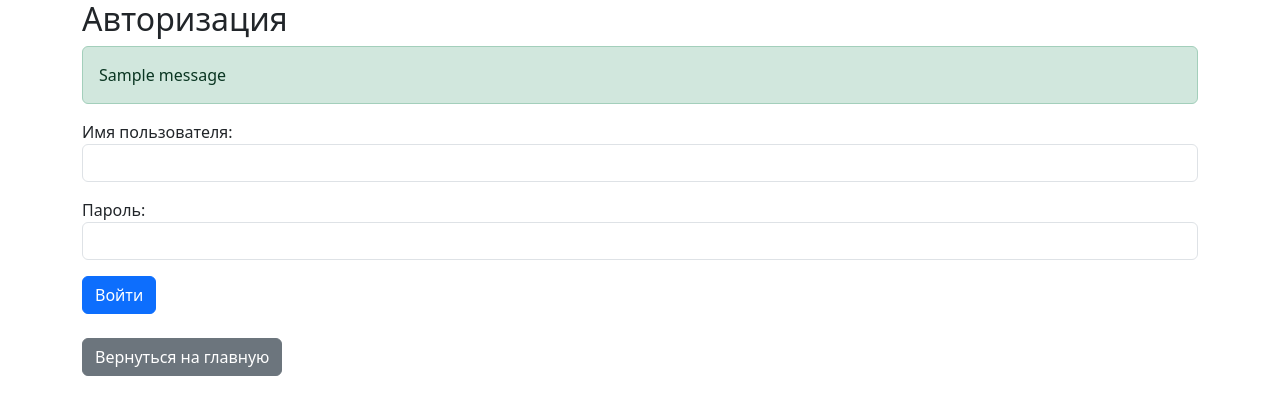
After one commit to dimalahno/lesson_18-forms, a Django app: page /login/ in a window 1280 px wide. The commit adds this page. Shown: the top 415 px of the page. Run offline with Django 5.2, Linux system fonts and the light colour scheme; tables that the repository leaves empty hold one stand-in row (values such as "Sample post"); one stand-in notice (Sample message) is shown.

Commit message:
add login solution

```diff
--- a/templates/users/home.html
+++ b/templates/users/home.html
@@ -6,6 +6,7 @@
   <h2>Добро пожаловать!</h2>
   <p>Зарегистрируйтесь, чтобы получить доступ к сервису.</p>
   <a href="{% url 'users:register' %}">
+    <a href="{% url 'users:login' %}" class="btn btn-primary">Войти</a>
     <button class="btn btn-primary">Зарегистрироваться</button>
   </a>
 {% endblock %}
--- /dev/null
+++ b/templates/users/login.html
@@ -0,0 +1,31 @@
+{% extends "base.html" %}
+
+{% block title %}Авторизация{% endblock %}
+
+{% block content %}
+    <h2>Авторизация</h2>
+    {% if messages %}
+        {% for message in messages %}
+            <div class="alert alert-{{ message.tags }}">
+                {{ message }}
+            </div>
+        {% endfor %}
+    {% endif %}
+
+    <form method="post">
+        {% csrf_token %}
+        {% for field in form %}
+            <div class="mb-3">
+                {{ field.label_tag }}
+                {{ field }}
+                {% for error in field.errors %}
+                    <p class="text-danger">{{ error }}</p>
+                {% endfor %}
+            </div>
+        {% endfor %}
+        <button type="submit" class="btn btn-primary">Войти</button>
+    </form>
+
+    <br>
+    <a href="{% url 'users:home' %}" class="btn btn-secondary">Вернуться на главную</a>
+{% endblock %}
--- a/users/forms.py
+++ b/users/forms.py
@@ -1,5 +1,5 @@
 from django import forms
-from django.contrib.auth.forms import UserCreationForm
+from django.contrib.auth.forms import UserCreationForm, AuthenticationForm
 from django.core.exceptions import ValidationError
 from .models import CustomUser
 
@@ -15,3 +15,7 @@ class RegistrationForm(UserCreationForm):
         if CustomUser.objects.filter(email=email).exists():
             raise ValidationError("Этот адрес электронной почты уже зарегистрирован.")
         return email
+
+class LoginForm(AuthenticationForm):
+    username = forms.CharField(label="Имя пользователя", widget=forms.TextInput(attrs={"class": "form-control"}))
+    password = forms.CharField(label="Пароль", widget=forms.PasswordInput(attrs={"class": "form-control"}))
--- a/users/urls.py
+++ b/users/urls.py
@@ -1,5 +1,5 @@
 from django.urls import path
-from users.views import home, register
+from users.views import home, register, login_view
 
 app_name = 'users'
 
@@ -7,4 +7,5 @@ app_name = 'users'
 urlpatterns = [
     path("", home, name="home"),
     path("register/", register, name="register"),
+    path("login/", login_view, name="login"),
 ]
--- a/users/views.py
+++ b/users/views.py
@@ -1,6 +1,7 @@
+from django.contrib import messages
 from django.shortcuts import render, redirect
 from django.contrib.auth import login
-from .forms import RegistrationForm
+from .forms import RegistrationForm, LoginForm
 
 def home(request):
     return render(request, "users/home.html")
@@ -11,10 +12,24 @@ def register(request):
         if form.is_valid():
             user = form.save()
             login(request, user)
-            # return redirect("users:home")
             return render(request, "users/registration_success.html", {"username": user.username})
 
     else:
         form = RegistrationForm()
 
     return render(request, "users/register.html", {"form": form})
+
+def login_view(request):
+    if request.method == "POST":
+        form = LoginForm(data=request.POST)
+        if form.is_valid():
+            user = form.get_user()
+            login(request, user)
+            messages.success(request, f"Пользователь {user.username} успешно авторизован!")
+            return redirect("users:home")
+        else:
+            messages.error(request, "Неверный логин или пароль. Попробуйте снова.")
+    else:
+        form = LoginForm()
+
+    return render(request, "users/login.html", {"form": form})
```
Also changed, not shown: db.sqlite3.
